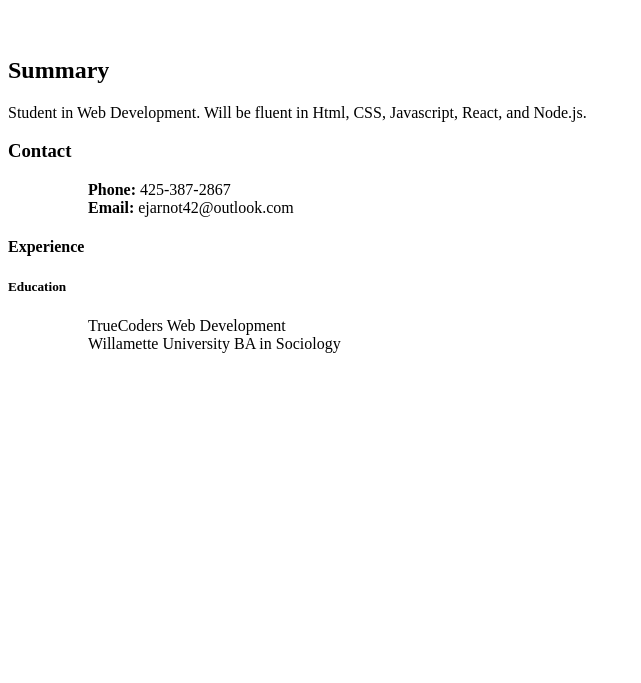
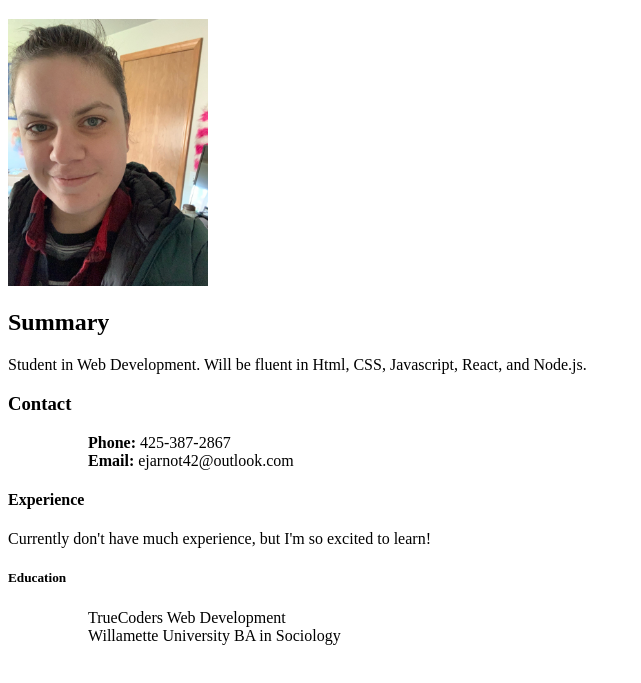
Before and after one commit to ejarnot/htmlprojects, a plain HTML site: page resume.html in a window 1280 px wide. Shown: the part 61-744 px from the top of the page, without its empty margins (0-641 px from the left). Drawn offline with Linux system fonts and the light colour scheme.

Commit message:
Edited resume

```diff
--- a/resume.html
+++ b/resume.html
@@ -2,23 +2,27 @@
 <html>
   <head>
     <title>Emelia Jarnot Resume</title>
-  </head>
-  <body>
+    <header>
       <h1>Emelia Jarnot</h1>
-      <image src = ""/>
+      <image src = "selfie1.jpg" width = "200"/>
+    </header>
       <h2>Summary</h2>
       <p>Student in Web Development. Will be fluent in Html, CSS, Javascript, React, and Node.js.</p>
+   </head>
+   <body>
+     <main>
       <h3>Contact</h3>
       <ol>
         <ul><strong>Phone: </strong>425-387-2867</ul>
         <ul><strong>Email: </strong>ejarnot42@outlook.com</ul>
       </ol>
       <h4>Experience</h4>
+      <p>Currently don't have much experience, but I'm so excited to learn!</p>
       <h5>Education</h5>
       <p><ol>
           <ul>TrueCoders Web Development</ul>
           <ul>Willamette University BA in Sociology</ul>
       </ol></p>
+     </main>
   </body>
-
 </html>
```
Also changed, not shown: selfie1.jpg (added).
